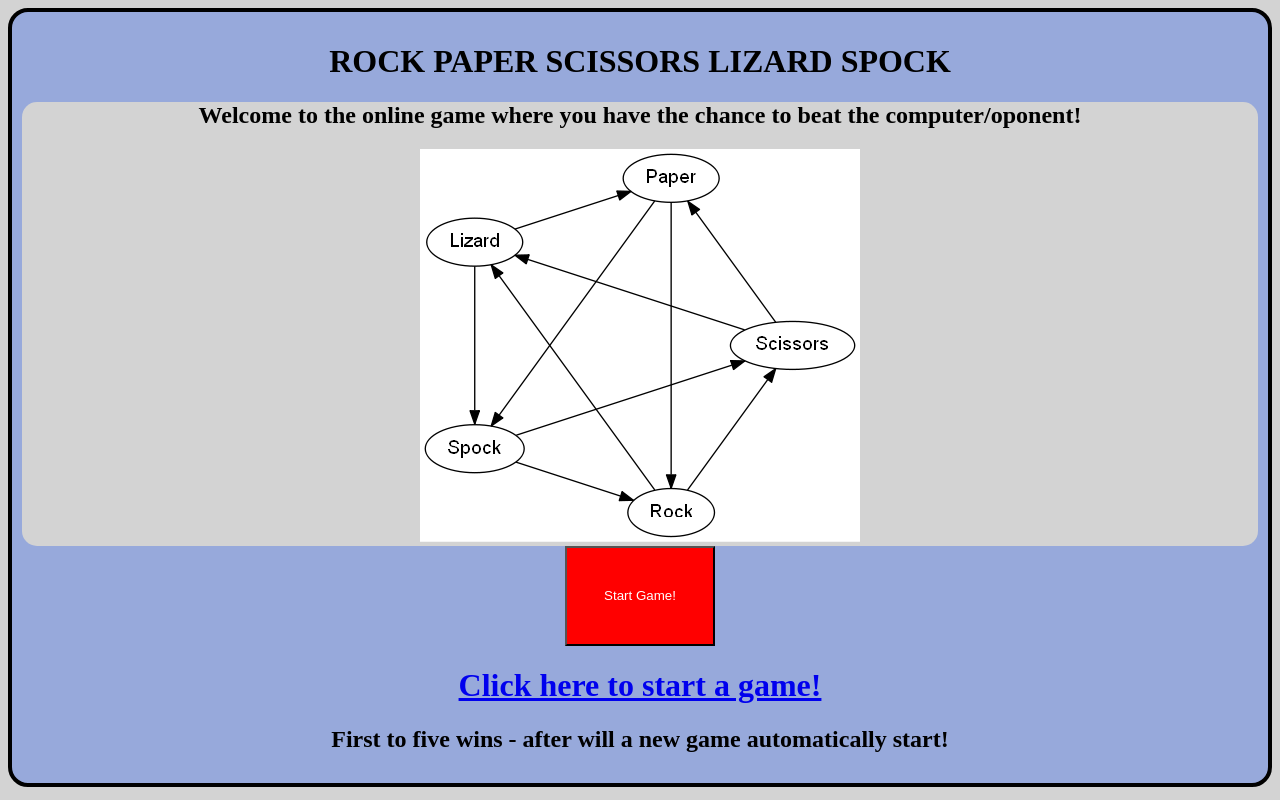
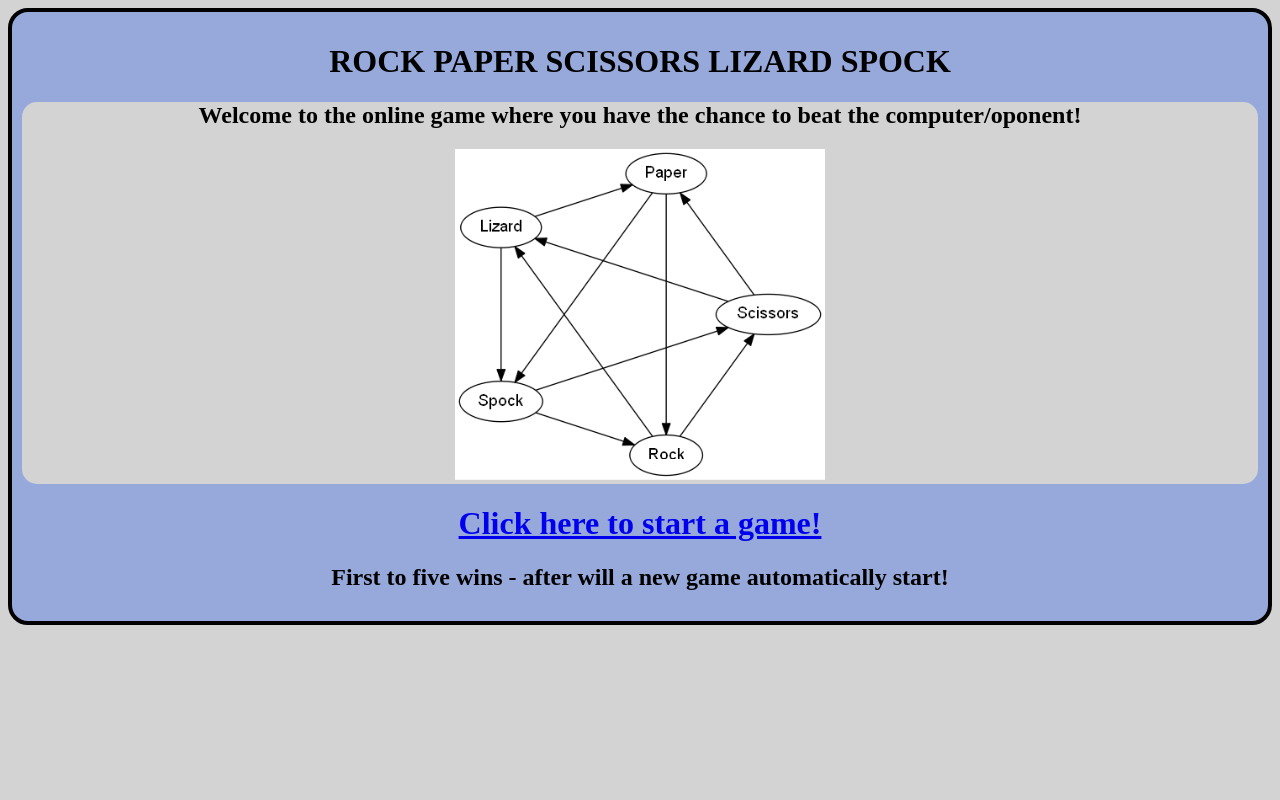
Before and after one commit to MarcusYA/RockPaperScissors, a plain HTML site: page index.html in a window 1280 px wide. Drawn offline with Linux system fonts and the light colour scheme.

Commit message:
added more styling and removed the button on index page

```diff
--- a/assets/CSS/style.css
+++ b/assets/CSS/style.css
@@ -33,8 +33,8 @@ body {
 }
 
 .btn {
-    width: 150px;
-    height: 100px;
+    width: 100px;
+    height: 60px;
     background-color: red;
     color: white;
 }
@@ -44,6 +44,10 @@ body {
     color: red;
     }
 
+    .responsive {
+        width: 30%;
+        height: auto;
+      }
 
 
     .oponentChoiceDisplay {
--- a/index.html
+++ b/index.html
@@ -17,12 +17,11 @@
 
         <div id="infoArea">
             <h2>Welcome to the online game where you have the chance to beat the computer/oponent!</h2>
-            <img src="/assets/images/rock_spock.png" alt="image explaining the rules">
+            <img class="responsive" src="/assets/images/rock_spock.png" alt="image explaining the rules">
         </div>
 
 
     <div id="btnArea">
-        <button class="btn" onclick="/workspace/RockPaperScissors/gamePage.html">Start Game!</button>
 
 
 
```
